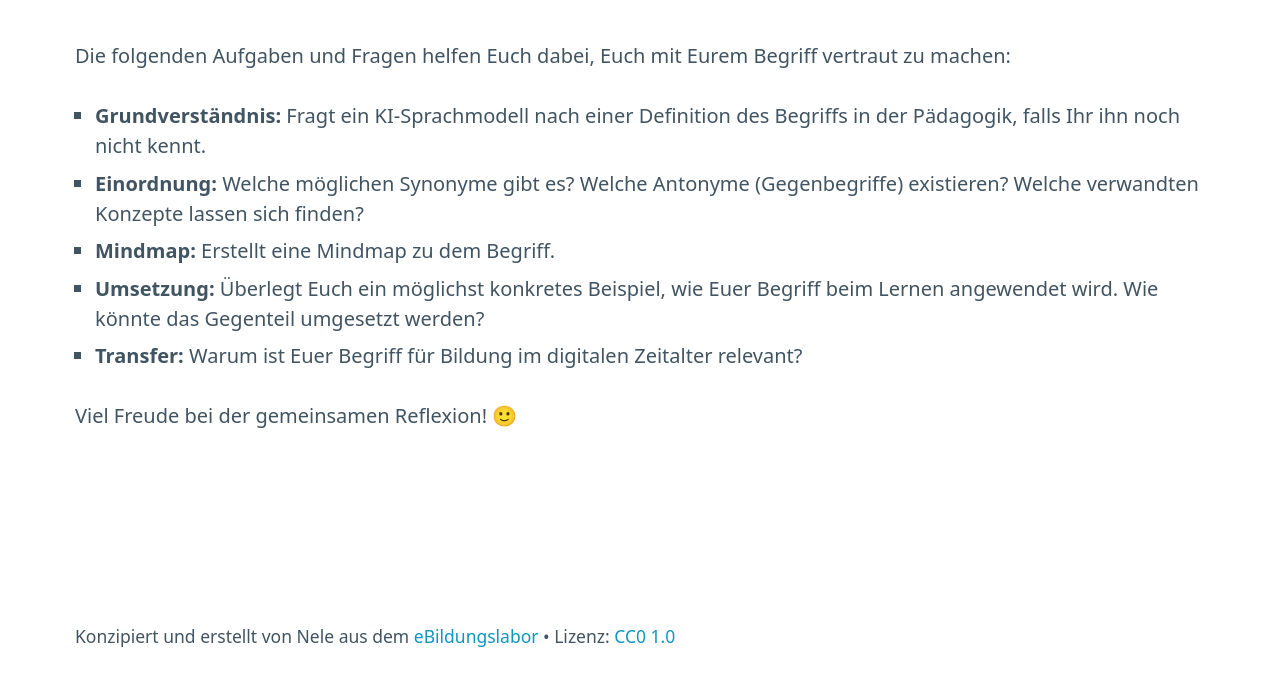
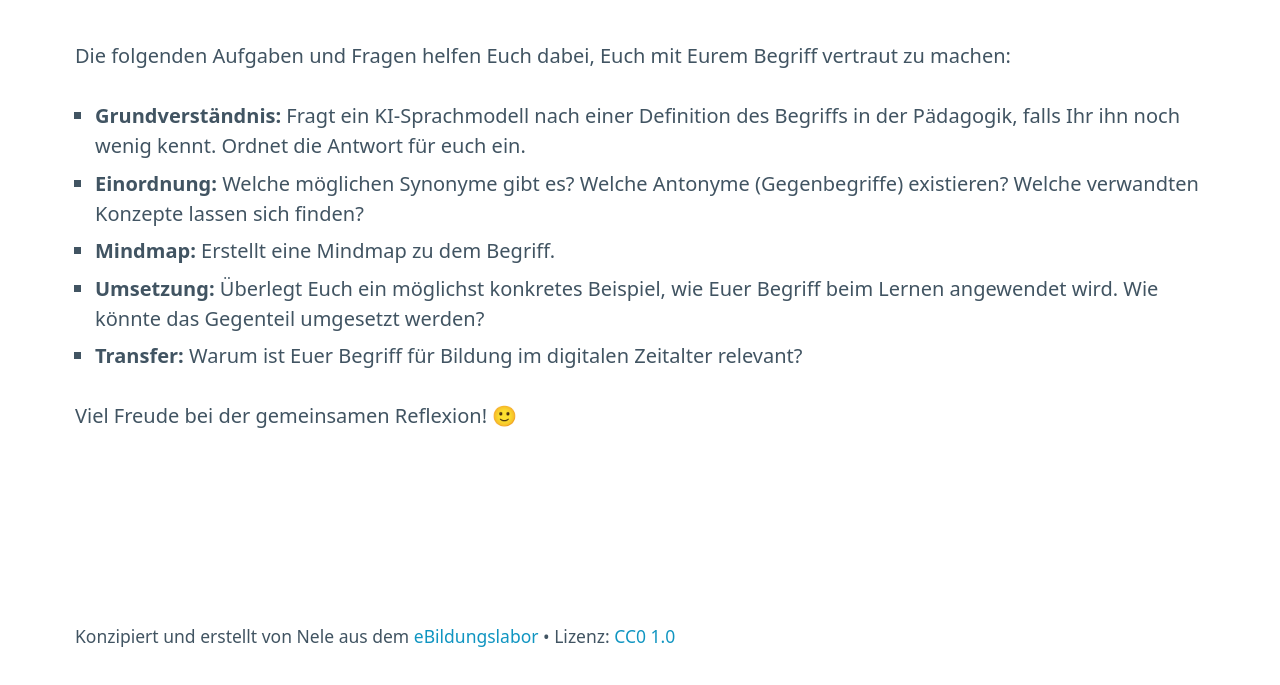
Before and after one commit to eBildungslabor/konzepte-verstehen, a plain HTML site: page index.html in a window 1280 px wide. Shown: the part 159-844 px from the top of the page. Drawn offline with Linux system fonts and the light colour scheme; a script that the page names is missing.

Commit message:
Update index.html

```diff
--- a/index.html
+++ b/index.html
@@ -13,7 +13,7 @@
         <p>Die folgenden Aufgaben und Fragen helfen Euch dabei, Euch mit Eurem Begriff vertraut zu machen:</p>
 
         <ul>
-            <li><strong>Grundverständnis:</strong> Fragt ein KI-Sprachmodell nach einer Definition des Begriffs in der Pädagogik, falls Ihr ihn noch nicht kennt.</li>
+            <li><strong>Grundverständnis:</strong> Fragt ein KI-Sprachmodell nach einer Definition des Begriffs in der Pädagogik, falls Ihr ihn noch wenig kennt. Ordnet die Antwort für euch ein.</li>
             <li><strong>Einordnung:</strong> Welche möglichen Synonyme gibt es? Welche Antonyme (Gegenbegriffe) existieren? Welche verwandten Konzepte lassen sich finden?</li>
             <li><strong>Mindmap:</strong> Erstellt eine Mindmap zu dem Begriff.</li>
             <li><strong>Umsetzung:</strong> Überlegt Euch ein möglichst konkretes Beispiel, wie Euer Begriff beim Lernen angewendet wird. Wie könnte das Gegenteil umgesetzt werden?</li>
```
